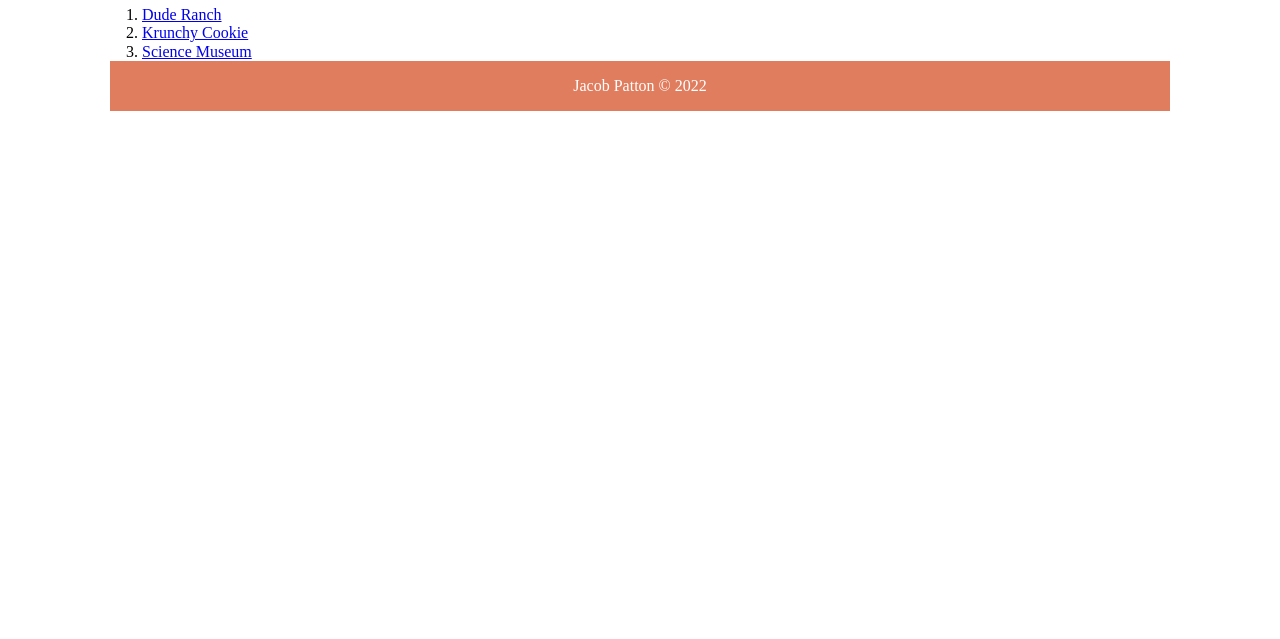
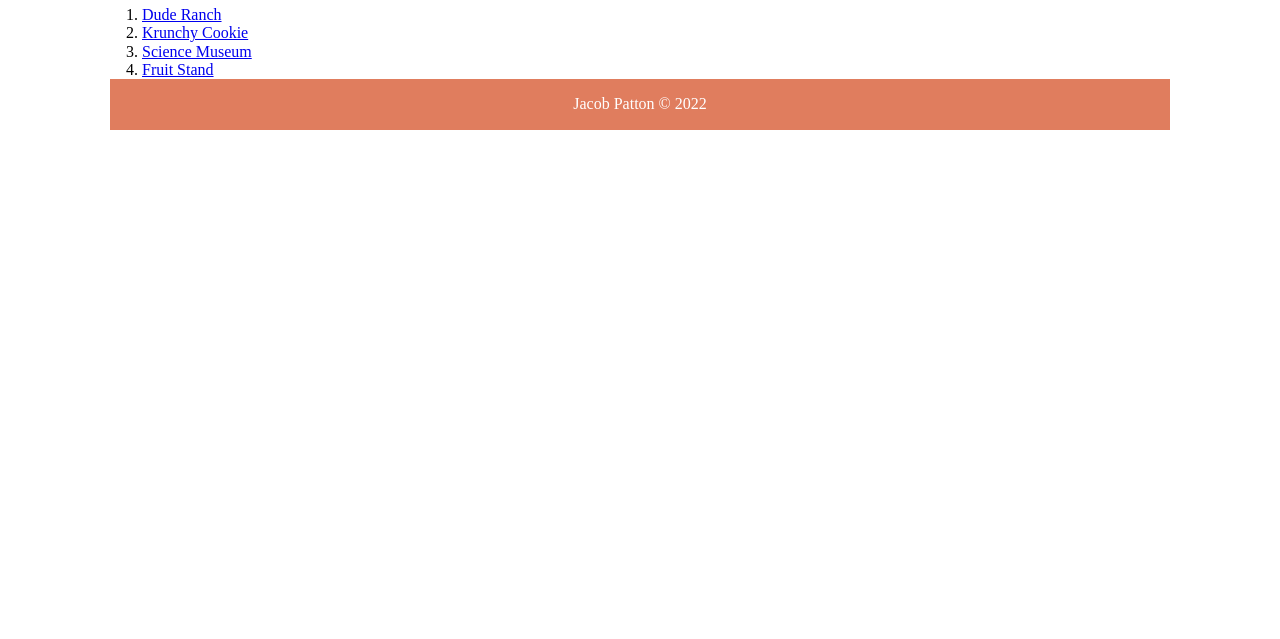
Before and after one commit to rustybucket-cloud/dgm2740, a plain HTML site: page index.html in a window 1280 px wide. Shown: the part 161-800 px from the top of the page. Drawn offline with Linux system fonts and the light colour scheme.

Commit message:
added fruit stand to home page

```diff
--- a/index.html
+++ b/index.html
@@ -23,6 +23,7 @@
             <li><a href="projects/ranch/index.html">Dude Ranch</a></li>
             <li><a href="projects/krunchy-cookie/index.html">Krunchy Cookie</a></li>
             <li><a href="projects/science-museum/">Science Museum</a></li>
+            <li><a href="projects/fruit-stand/">Fruit Stand</a></li>
         </ul>
     </main>
     <footer>
```
